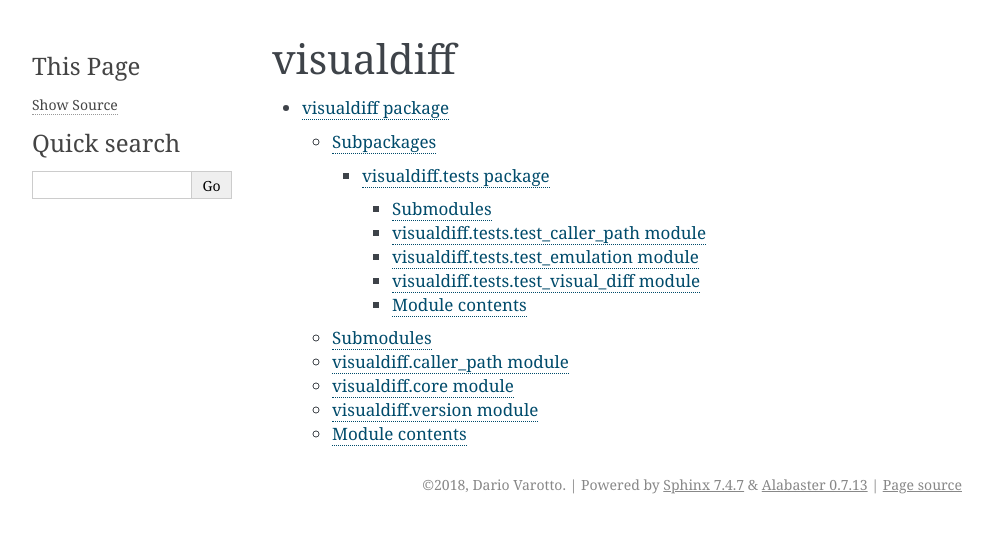
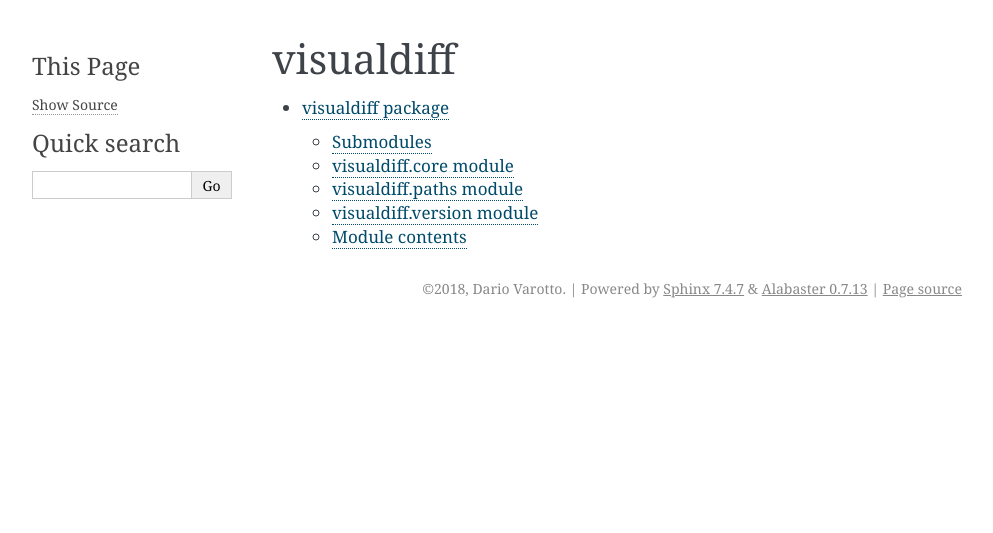
Before and after one commit to dariosky/visualdiff, a Sphinx documentation site: the page built from docs/modules.rst, in a window 1280 px wide. Shown: the top 533 px of the page, without its empty margins (148-1141 px from the left). Built offline with Sphinx 7.4.7, drawn with Linux system fonts in a browser that asks for light colours.

```diff
--- a/docs/visualdiff.rst
+++ b/docs/visualdiff.rst
@@ -1,28 +1,21 @@
 visualdiff package
 ==================
 
-Subpackages
------------
-
-.. toctree::
-
-    visualdiff.tests
-
 Submodules
 ----------
-
-visualdiff.caller\_path module
-------------------------------
-
-.. automodule:: visualdiff.caller_path
-    :members:
-    :undoc-members:
-    :show-inheritance:
 
 visualdiff.core module
 ----------------------
 
 .. automodule:: visualdiff.core
+    :members:
+    :undoc-members:
+    :show-inheritance:
+
+visualdiff.paths module
+-----------------------
+
+.. automodule:: visualdiff.paths
     :members:
     :undoc-members:
     :show-inheritance:
--- a/requirements_dev.txt
+++ b/requirements_dev.txt
@@ -1,4 +1,4 @@
-pip==9.0.1
+pip==9.0.3
 bumpversion==0.5.3
 wheel==0.30.0
 watchdog==0.8.3
--- a/visualdiff/version.py
+++ b/visualdiff/version.py
@@ -1 +1 @@
-__version__ = '0.2.2'
+__version__ = '0.2.3'
```
Also changed, not shown: .travis.yml, 3 other files.
